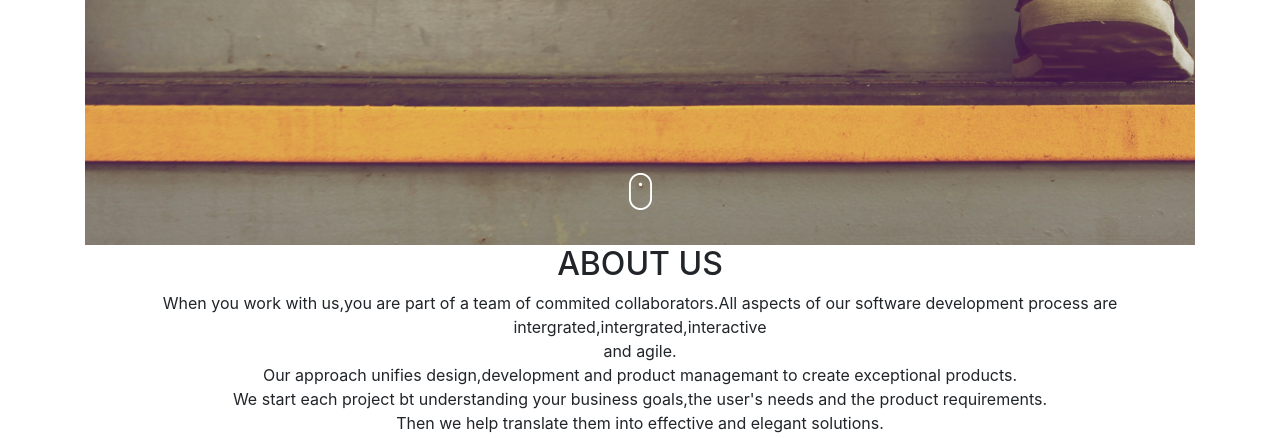
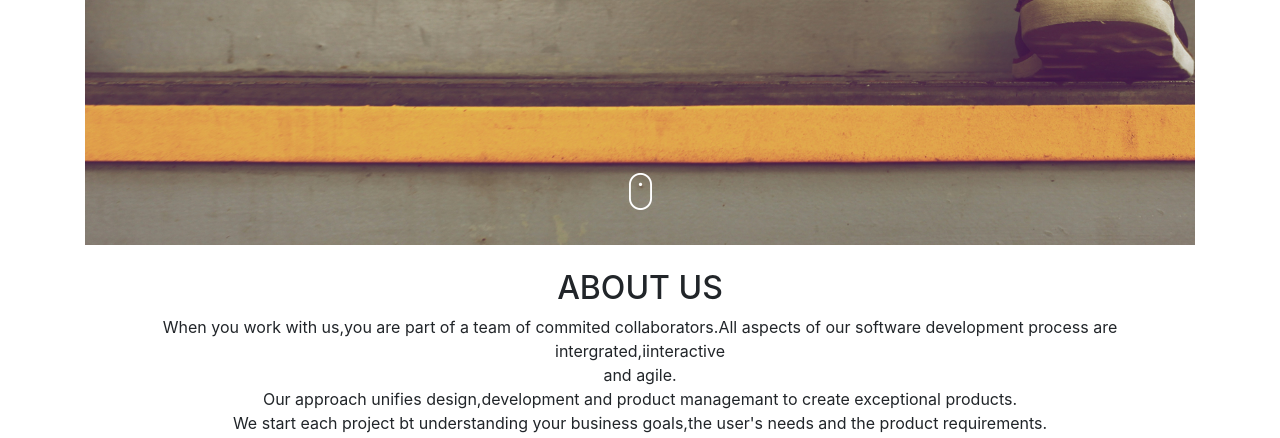
Before and after one commit to JOSEPHTEMBU/Delani-Studio, a plain HTML site: page index.html in a window 1280 px wide. Shown: the part 455-893 px from the top of the page. Drawn offline with Linux system fonts and the light colour scheme.

Commit message:
add page break in about in index.html

```diff
--- a/index.html
+++ b/index.html
@@ -21,11 +21,12 @@
             <p>AMAZING PEOPLE ARE MAKING AMAZING DESIGNS IN A FUN ENVIRONMENT</p>
             <img src="./images/mouse_click.png" alt="">
          </div>
+         <br>
         <div class="about">
             <h2>ABOUT US </h2>
             <p2>
                 When you work with us,you are part of a team of commited collaborators.All aspects of our software
-                development process are intergrated,intergrated,interactive <br>and agile.<br>Our approach unifies
+                development process are intergrated,iinteractive<br> and agile.<br>Our approach unifies
                 design,development and product managemant to create exceptional products.<br>We start each project bt
                 understanding your business goals,the user's needs and the product requirements.<br>Then we help
                 translate
```
